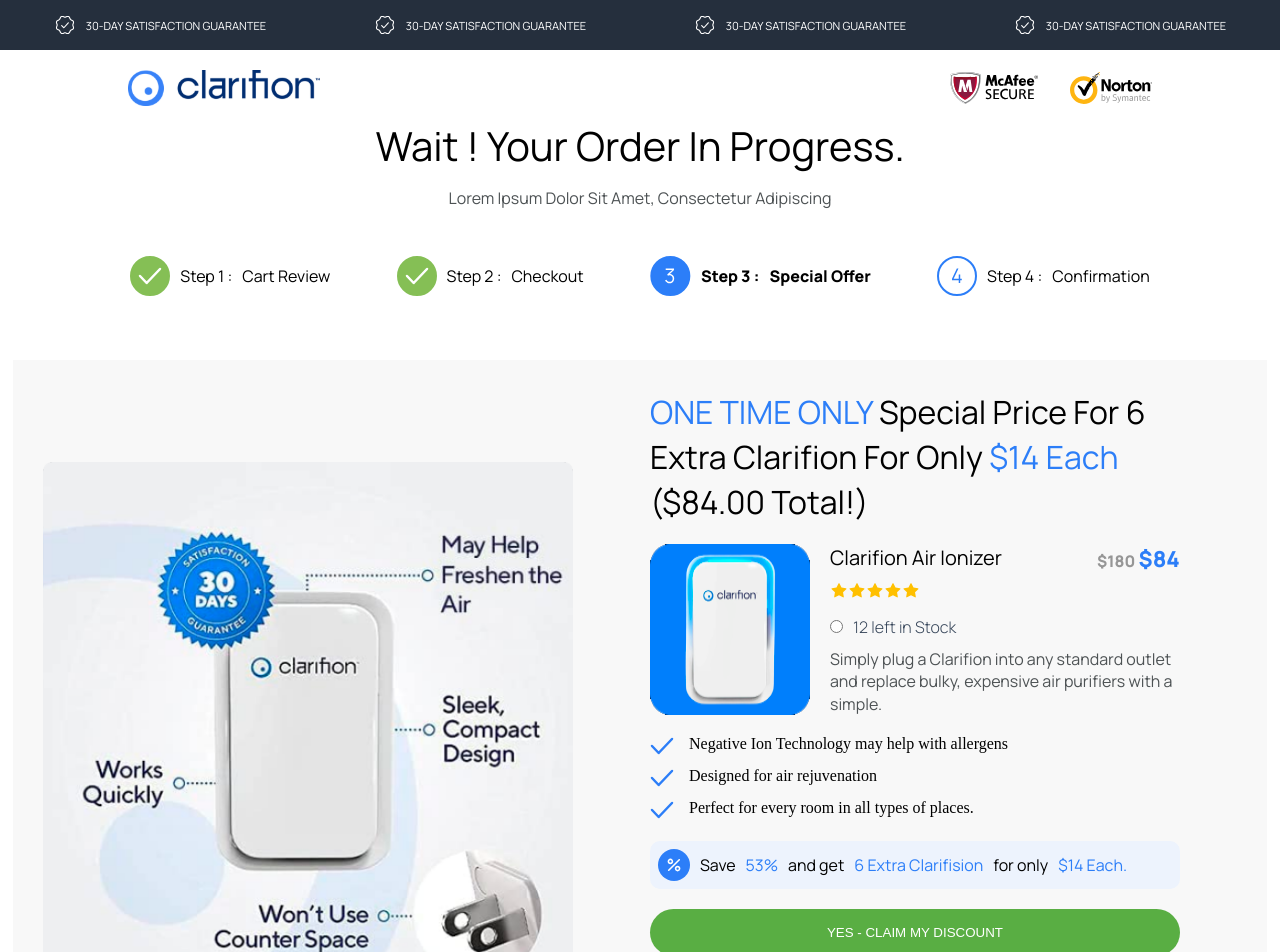
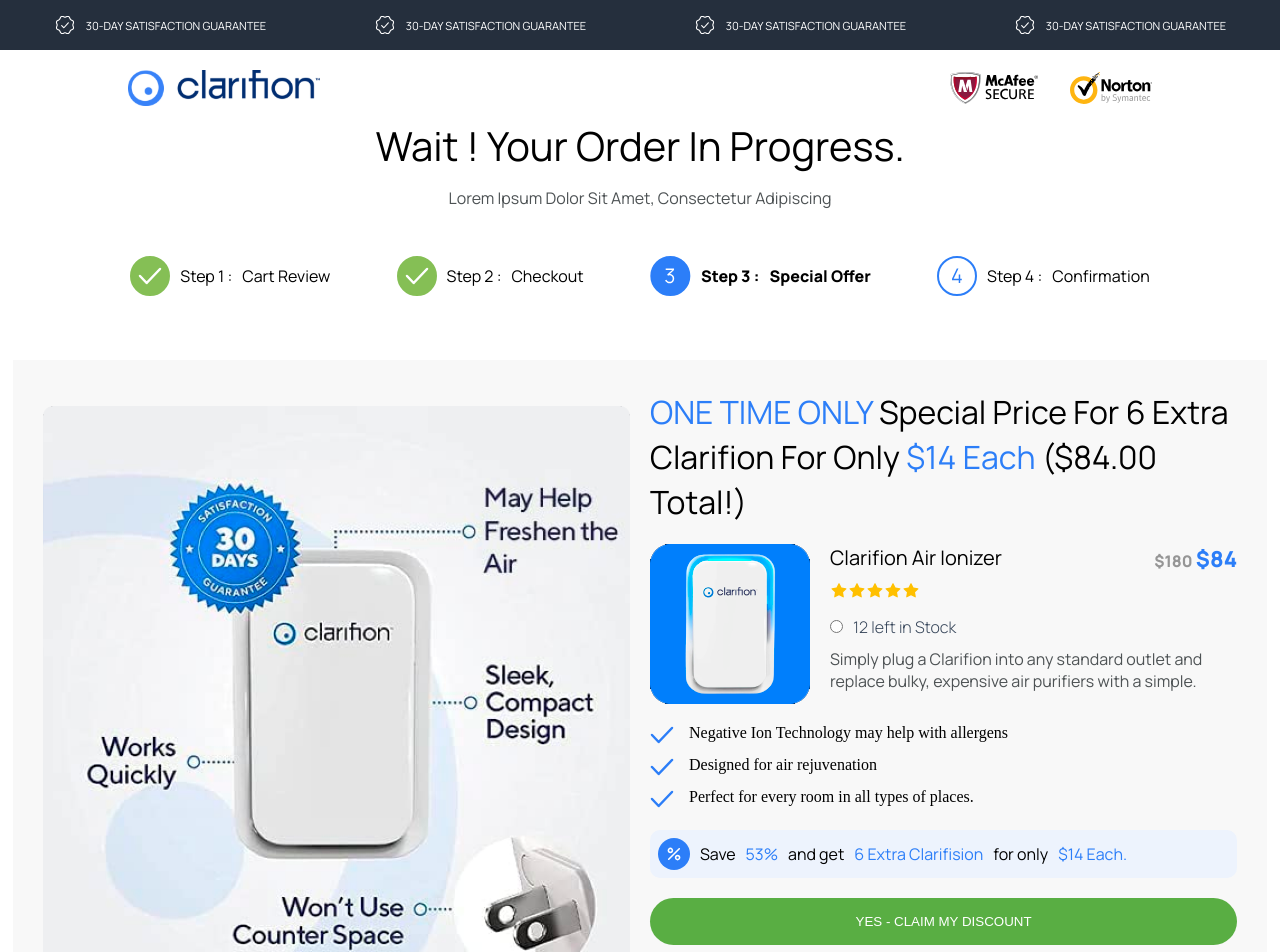
Before and after one commit to Breynersmith/ejam-clarifion-muestra, a React (Vite) app: page / in a window 1280 px wide. Shown: the top 952 px of the page. Built offline with nearby package versions, Linux system fonts and the light colour scheme.

Commit message:
solucionado ancho de pantalla

```diff
--- a/src/components/ContainerLeft.styles.css
+++ b/src/components/ContainerLeft.styles.css
@@ -1,5 +1,4 @@
 .containerLeft {
-    width: 90%;
     display: flex;
     flex-direction: column;
     align-items: center;
@@ -7,9 +6,8 @@
     gap: 1.5rem;
 }
  .img-producto {
-    width: 95%;
+    width: 100%;
     border-radius: 5px;
-    margin-top: 40px;
 }
 .containerLeft-review {
     display: flex;
--- a/src/components/Seccion-product.css
+++ b/src/components/Seccion-product.css
@@ -22,7 +22,7 @@
     gap: 20px;
 }
 .main-content div {
-    width: 95%;
+    width: 100%;
 }
 
 
```
